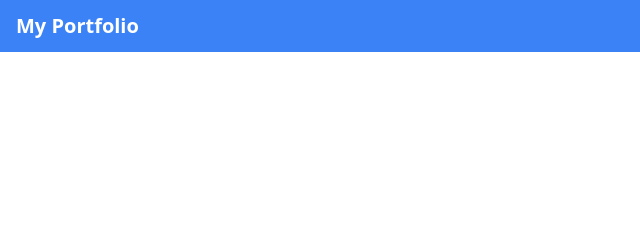
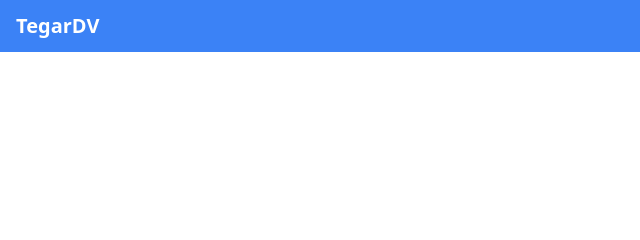
Before and after one commit to TegarDv/portofolio, a website: page index.html in a window 1280 px wide. Shown: the top 240 px of the page, 0-640 px from the left. Drawn offline with Linux system fonts and the light colour scheme.

Commit message:
update navbar

```diff
--- a/index.html
+++ b/index.html
@@ -29,7 +29,7 @@
     <!-- Navbar -->
     <nav class="bg-blue-500 text-white" data-aos="fade-down">
         <div class="container mx-auto px-4 py-3 flex justify-between items-center">
-            <div class="text-xl font-bold">My Portfolio</div>
+            <div class="text-xl font-bold">TegarDV</div>
             <button id="nav-toggle" class="md:hidden focus:outline-none">
                 <svg xmlns="http://www.w3.org/2000/svg" fill="none" viewBox="0 0 24 24" stroke-width="2" stroke="currentColor" class="w-6 h-6">
                     <path stroke-linecap="round" stroke-linejoin="round" d="M4 6h16M4 12h16m-7 6h7" />
```
